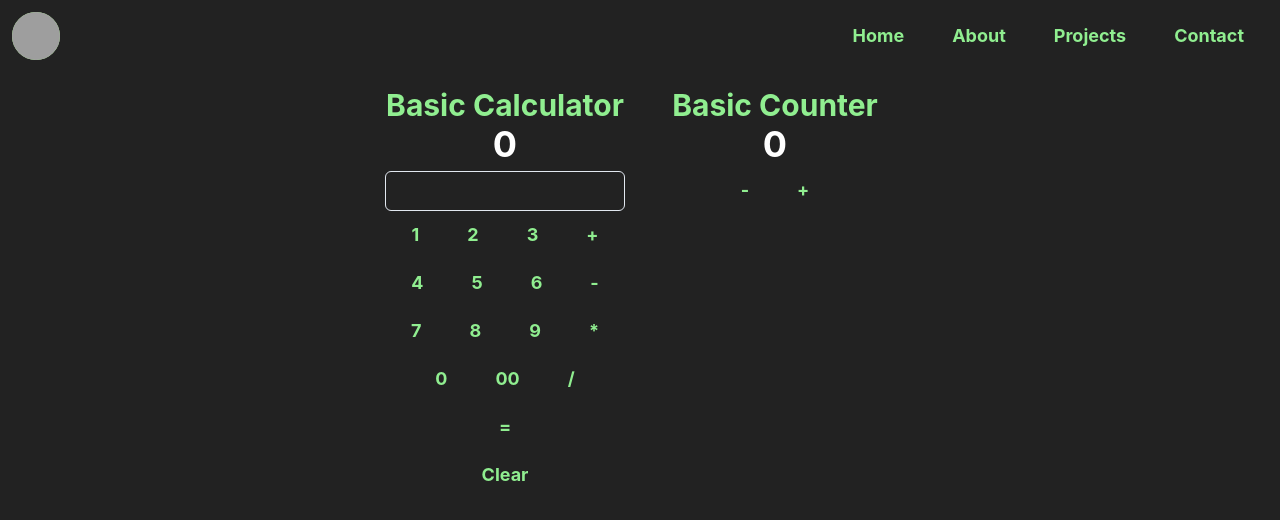
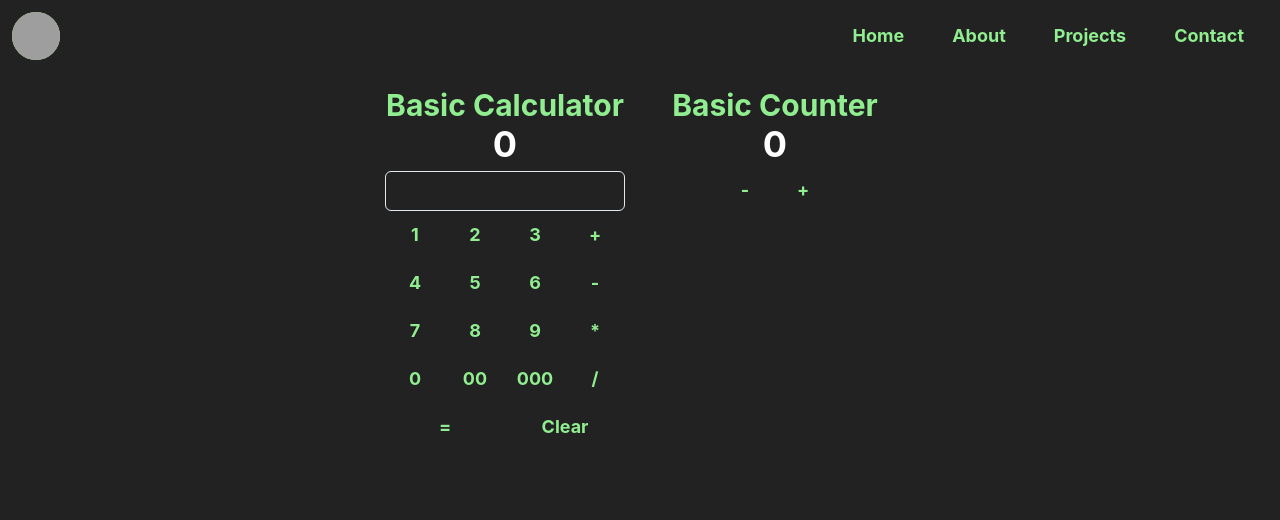
Before and after one commit to GalliWare/react-profile-website, a Next.js app: page /projects in a window 1280 px wide. Shown: the top 520 px of the page. Built offline with nearby package versions, Linux system fonts and the light colour scheme; grey boxes are pictures that could not be loaded.

Commit message:
Improve the calculator layout

```diff
--- a/src/components/Calculator.tsx
+++ b/src/components/Calculator.tsx
@@ -5,8 +5,11 @@ function Calculator() {
   const [total, setTotal] = useState(0)
   const [textInput, setTextInput] = useState('')
   const [storedOperator, setStoredOperator] = useState('')
-  const buttonsValues = ['1', '2', '3', '+', '4', '5', '6', '-', '7', '8', '9', '*', '0', '00', '/',
-    '='
+  const buttonsValues = [
+    '1', '2', '3', '+',
+    '4', '5', '6', '-',
+    '7', '8', '9', '*',
+    '0', '00', '000', '/',
   ]
   let buttons = []
 
@@ -35,6 +38,9 @@ function Calculator() {
           case '00':
             setTextInput(textInput + valueInput)
             break;
+          case '000':
+            setTextInput(textInput + valueInput)
+            break;
 
           default:
             break;
@@ -51,6 +57,7 @@ function Calculator() {
     buttons.push(
       <Button
         key={buttonsValues[i]}
+        width="25%"
         size="lg"
         color="lightgreen"
         fontWeight="bold"
@@ -77,7 +84,17 @@ function Calculator() {
         </Input>
         {buttons}
         <Button
-          width="100%"
+          width="50%"
+          size="lg"
+          color="lightgreen"
+          fontWeight="bold"
+          variant="ghost"
+          _hover={{ bgColor: "lightgreen", color: "#222222" }}
+          onClick={onClickHandler}>
+          =
+        </Button>
+        <Button
+          width="50%"
           size="lg"
           color="lightgreen"
           fontWeight="bold"
```
